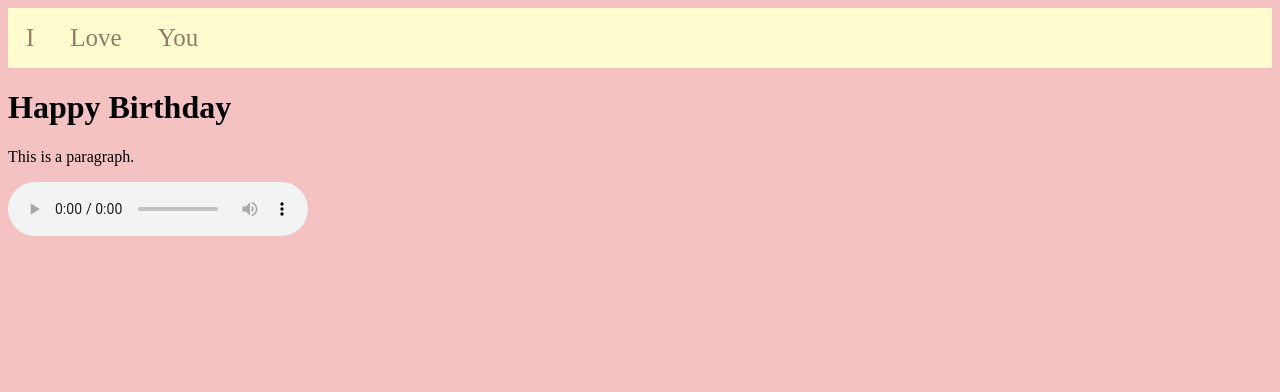
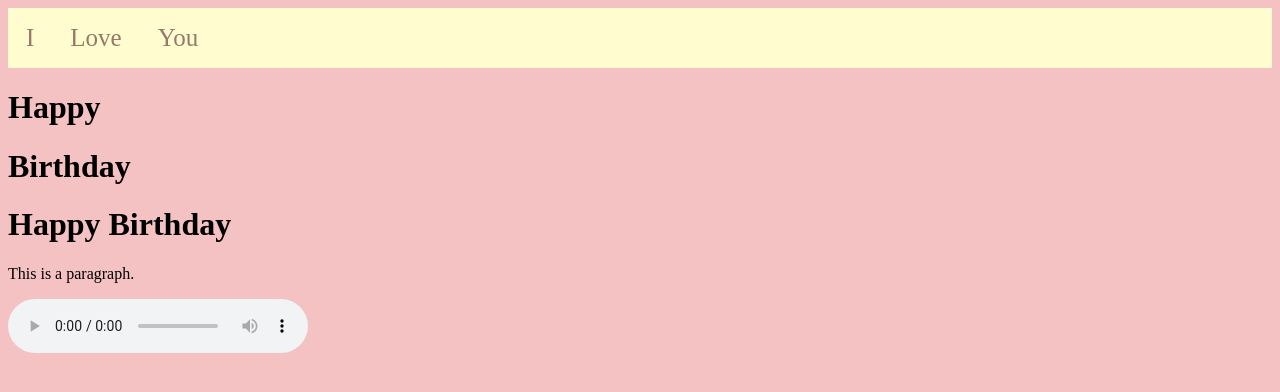
Before and after one commit to meandpom/meandpom.github.io, a plain HTML site: page index.html in a window 1280 px wide. Drawn offline with Linux system fonts and the light colour scheme.

Commit message:
Update index.html

```diff
--- a/index.html
+++ b/index.html
@@ -20,8 +20,13 @@
 </div>
 
 <div class="row">
-  <div class="column"></div>
-  <div class="column"></div>
+  <div class="column">
+<h1>Happy</h1>
+  </div>
+
+  <div class="column">
+<h1>Birthday</h1>
+  </div>
 </div>
 
 <h1>Happy Birthday</h1>
```
